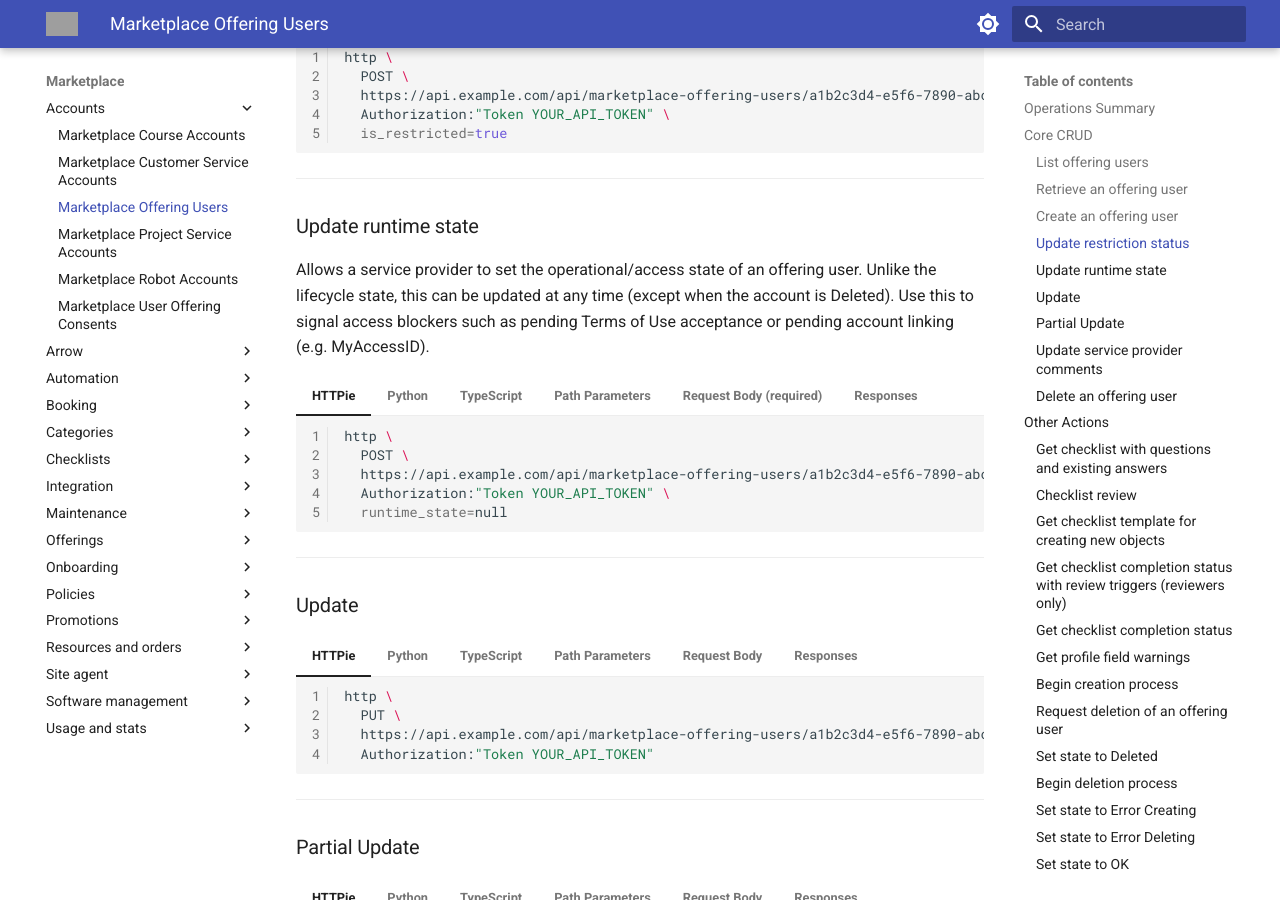
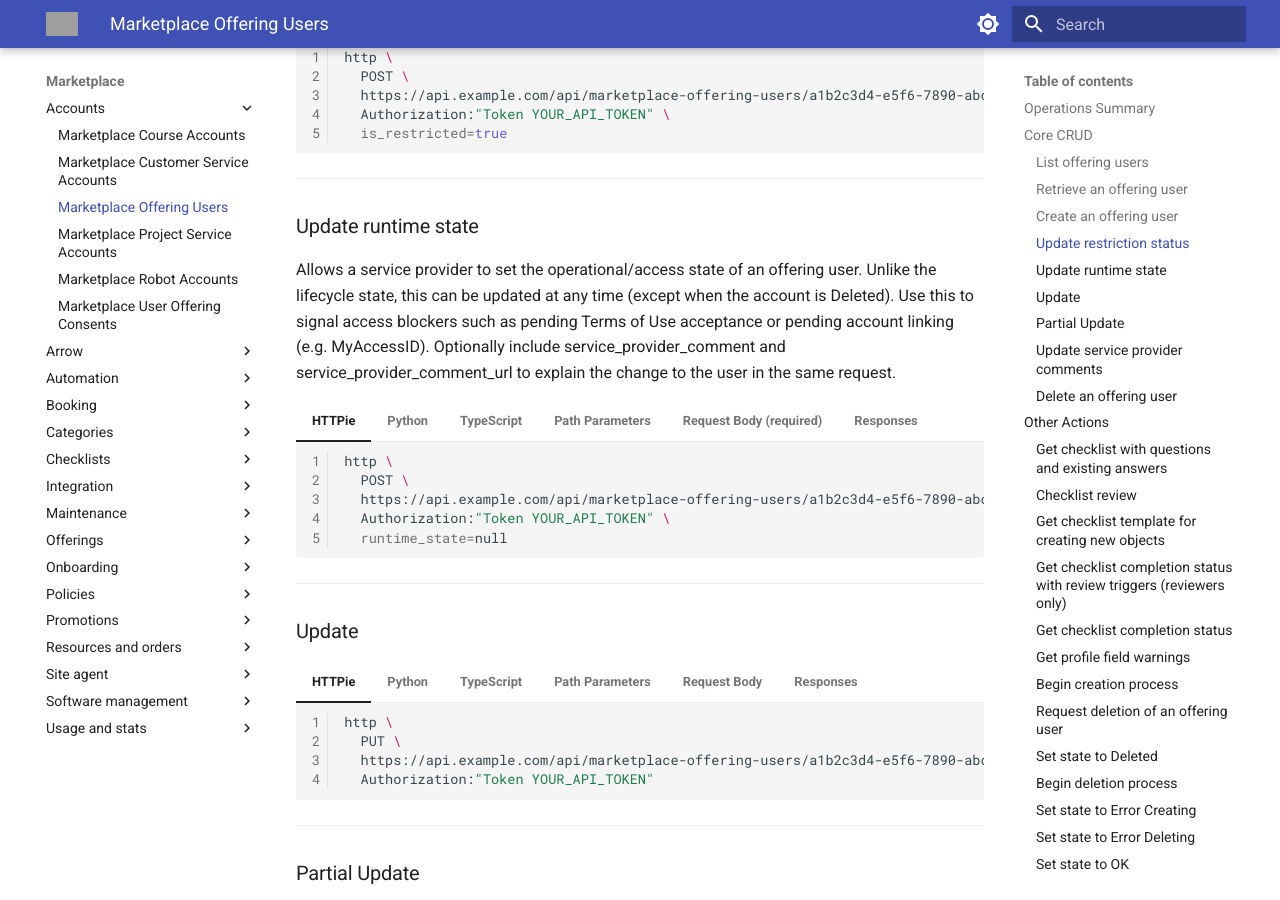
Before and after one commit to waldur/api-docs, an MkDocs documentation site: the page built from docs/marketplace/accounts/offering-users.md, in a window 1280 px wide and 900 px high, scrolled down 3275 px. Built offline with MkDocs 1.6.1 and Material for MkDocs 9.7.7, drawn with Linux system fonts in a browser that asks for light colours; the version menu is left out; grey boxes are pictures that could not be loaded.

```diff
--- a/docs/marketplace/accounts/offering-users.md
+++ b/docs/marketplace/accounts/offering-users.md
@@ -515,7 +515,7 @@ Allows a service provider to mark an offering user as restricted or unrestricted
 
 ### Update runtime state
 
-Allows a service provider to set the operational/access state of an offering user. Unlike the lifecycle state, this can be updated at any time (except when the account is Deleted). Use this to signal access blockers such as pending Terms of Use acceptance or pending account linking (e.g. MyAccessID).
+Allows a service provider to set the operational/access state of an offering user. Unlike the lifecycle state, this can be updated at any time (except when the account is Deleted). Use this to signal access blockers such as pending Terms of Use acceptance or pending account linking (e.g. MyAccessID). Optionally include service_provider_comment and service_provider_comment_url to explain the change to the user in the same request.
 
 
 === "HTTPie"
@@ -589,6 +589,8 @@ Allows a service provider to set the operational/access state of an offering use
     | Field | Type | Required | Description |
     |---|---|---|---|
     | `runtime_state` | any | ✓ | Operational/access state of the user account. |
+    | `service_provider_comment` | string |  | Optional comment explaining the runtime state change. |
+    | `service_provider_comment_url` | string (uri) |  | Optional URL with additional information for the user. |
 
 
 === "Responses"
```
